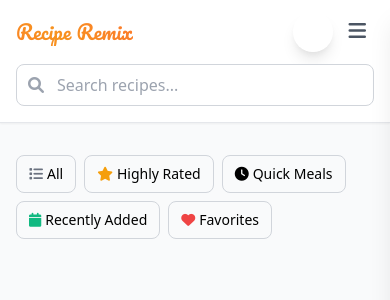
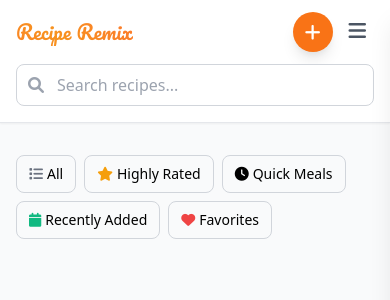
Before and after one commit to rczamor/recipe-remix, a Django app: page / in a window 390 px wide. Shown: the top 300 px of the page. Run offline with Django 5.2, Linux system fonts and the light colour scheme; the visitor is signed in with stand-in values (Sample User, id 1); data comes from the database, SQL or seed files in the repository; data that the repository does not hold is empty.

Commit message:
Improve the appearance of the mobile add recipe button
Update the styling for the mobile add recipe button to ensure it is a visible orange circle with a white plus sign, making it more aesthetically pleasing and functional on smaller screens.

Replit-Commit-Author: Agent
Replit-Commit-Session-Id: 66ae0134-c61e-4eef-85d3-548bd61294cf
Replit-Commit-Checkpoint-Type: full_checkpoint

```diff
--- a/recipes/templates/recipes/index.html
+++ b/recipes/templates/recipes/index.html
@@ -74,6 +74,20 @@
         input[type="submit"]:hover {
             background: #ea580c !important;
         }
+
+        /* Ensure mobile add button is styled correctly */
+        #mobileAddBtn {
+            background-color: #f97316 !important;
+            color: white !important;
+        }
+
+        #mobileAddBtn:hover {
+            background-color: #ea580c !important;
+        }
+
+        #mobileAddBtn i {
+            color: white !important;
+        }
     </style>
 </head>
 <body class="bg-gray-50">
@@ -102,8 +116,8 @@
                     </button>
 
                     <!-- Mobile Add Recipe Button (+ only) - fixed visibility -->
-                    <button id="mobileAddBtn" class="block sm:hidden bg-orange-500 hover:bg-orange-600 text-white w-10 h-10 rounded-full flex items-center justify-center transition-colors shadow-lg">
-                        <i class="fas fa-plus text-lg"></i>
+                    <button id="mobileAddBtn" class="block sm:hidden w-10 h-10 rounded-full flex items-center justify-center transition-colors shadow-lg" style="background-color: #f97316 !important;">
+                        <i class="fas fa-plus text-lg" style="color: white !important;"></i>
                     </button>
 
                     <!-- Mobile Menu Button -->
```
Also changed, not shown: attached_assets/IMG_6444_1755824253061.jpeg (added).
